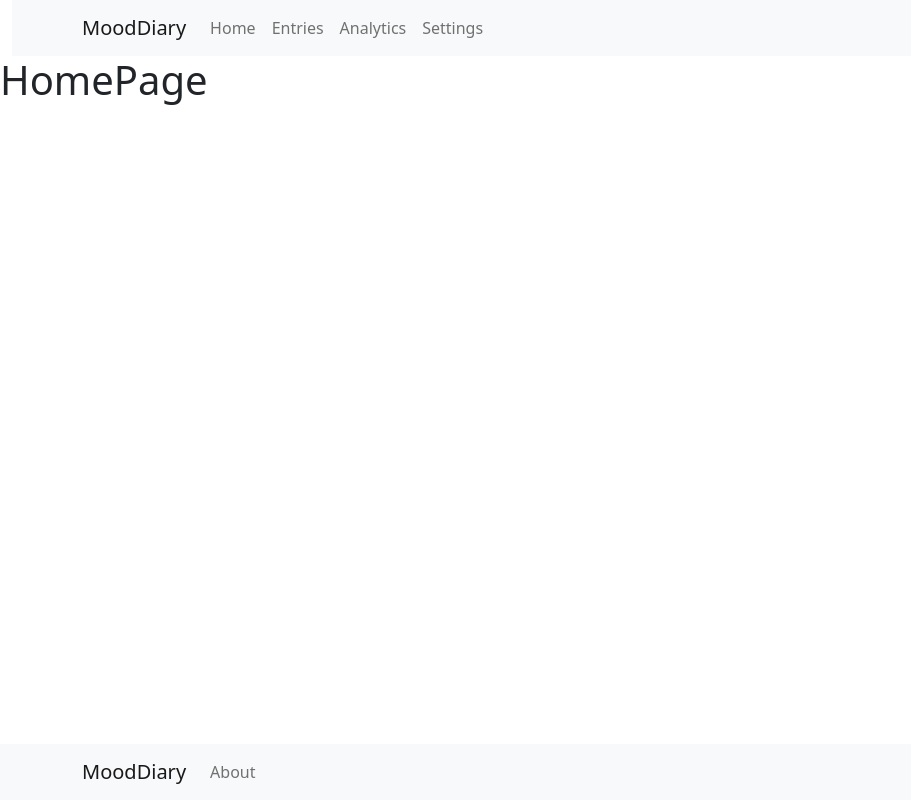
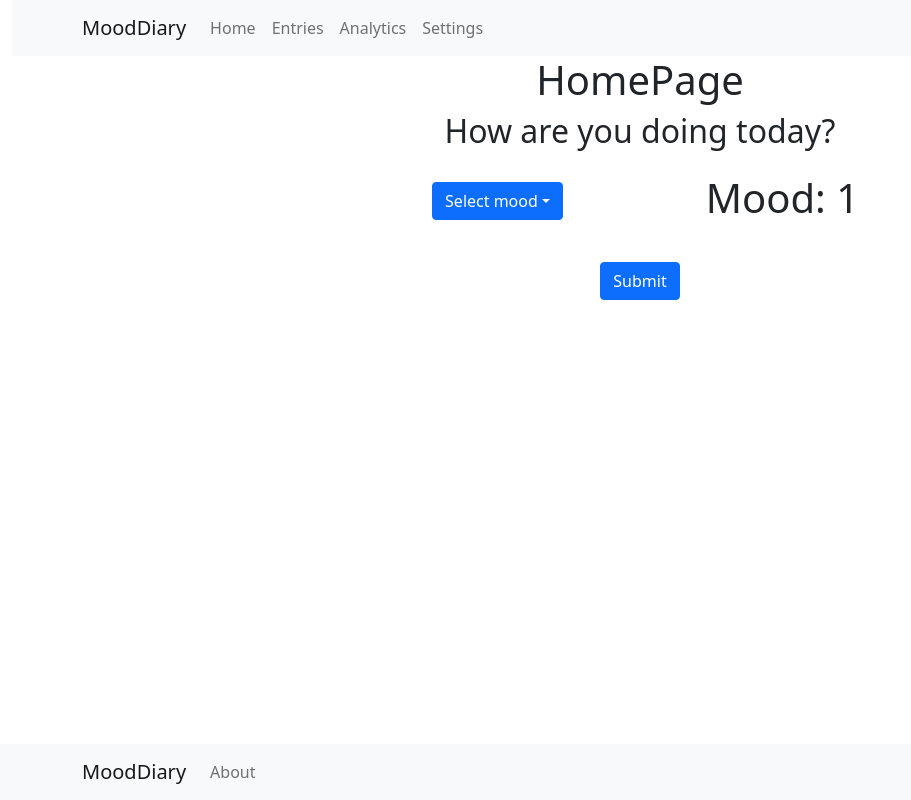
Before and after one commit to ahmedrather1/mooddiary-frontend, a React (Create React App) app: page / in a window 1280 px wide. Shown: the whole page, without its empty margins (0-911 px from the left). Built offline with nearby package versions, Linux system fonts and the light colour scheme.

Commit message:
added moodSubmitter, no api connection

```diff
--- a/package.json
+++ b/package.json
@@ -7,6 +7,7 @@
     "@testing-library/jest-dom": "^5.14.1",
     "@testing-library/react": "^11.2.7",
     "@testing-library/user-event": "^12.8.3",
+    "axios": "^0.21.1",
     "bootstrap": "^5.0.2",
     "react": "^17.0.2",
     "react-bootstrap": "^1.6.1",
--- a/src/components/HomePage.js
+++ b/src/components/HomePage.js
@@ -1,8 +1,40 @@
-import React from "react";
+import MoodSubmitter from "./MoodSubmitter";
+
 function HomePage() {
+  // eslint-disable-next-line no-lone-blocks
+  {
+    /* this seems liek a bad way to center 3 items, will fix eventually*/
+  }
+
   return (
     <div>
-      <h1>HomePage</h1>
+      <div
+        style={{
+          display: "flex",
+          alignItems: "center",
+          justifyContent: "center",
+        }}
+      >
+        <h1> HomePage </h1>
+      </div>
+      <div
+        style={{
+          display: "flex",
+          alignItems: "center",
+          justifyContent: "center",
+        }}
+      >
+        <h2> How are you doing today? </h2>
+      </div>
+      <div
+        style={{
+          display: "flex",
+          alignItems: "center",
+          justifyContent: "center",
+        }}
+      >
+        <MoodSubmitter />
+      </div>
     </div>
   );
 }
--- /dev/null
+++ b/src/components/MoodSubmitter.js
@@ -0,0 +1,69 @@
+import React, { useState } from "react";
+import { Dropdown, Button, Container, Row, Col } from "react-bootstrap";
+
+function MoodSubmitter(props) {
+  const [mood, setMood] = useState({ moodVal: 1 });
+
+  const handleSubmit = (event) => {
+    event.preventDefault();
+    console.log("submitted " + mood.moodVal);
+    //axios();
+    event.preventDefault();
+  };
+
+  const handleSelect = (eventKey) => {
+    console.log(eventKey);
+    let updatedMood = { moodVal: eventKey };
+    setMood(updatedMood);
+  };
+
+  return (
+    <Container>
+      <Row className="col text-center">
+        <Col></Col>
+        <Col className="mt-4 mb-3">
+          <Dropdown onSelect={handleSelect}>
+            <Dropdown.Toggle variant="primary" id="dropdown-basic">
+              Select mood
+            </Dropdown.Toggle>
+
+            <Dropdown.Menu>
+              <Dropdown.Item eventKey="1">1</Dropdown.Item>
+              <Dropdown.Item eventKey="2">2</Dropdown.Item>
+              <Dropdown.Item eventKey="3">3</Dropdown.Item>
+              <Dropdown.Item eventKey="4">4</Dropdown.Item>
+              <Dropdown.Item eventKey="5">5</Dropdown.Item>
+              <Dropdown.Item eventKey="6">6</Dropdown.Item>
+              <Dropdown.Item eventKey="7">7</Dropdown.Item>
+              <Dropdown.Item eventKey="8">8</Dropdown.Item>
+              <Dropdown.Item eventKey="9">9</Dropdown.Item>
+              <Dropdown.Item eventKey="10">10</Dropdown.Item>
+            </Dropdown.Menu>
+          </Dropdown>
+        </Col>
+        <Col className="mt-3 mb-3">
+          <h1>Mood: {mood.moodVal}</h1>
+        </Col>
+        <Col></Col>
+      </Row>
+
+      <Row>
+        <Col></Col>
+        <Col className="col text-center ">
+          <Button
+            className="mt-3 mb-3"
+            variant="primary"
+            type="submit"
+            onClick={handleSubmit}
+          >
+            Submit
+          </Button>
+        </Col>
+
+        <Col></Col>
+      </Row>
+    </Container>
+  );
+}
+
+export default MoodSubmitter;
```
Also changed, not shown: 1 other file (tests, documents, lock files or other folders).
